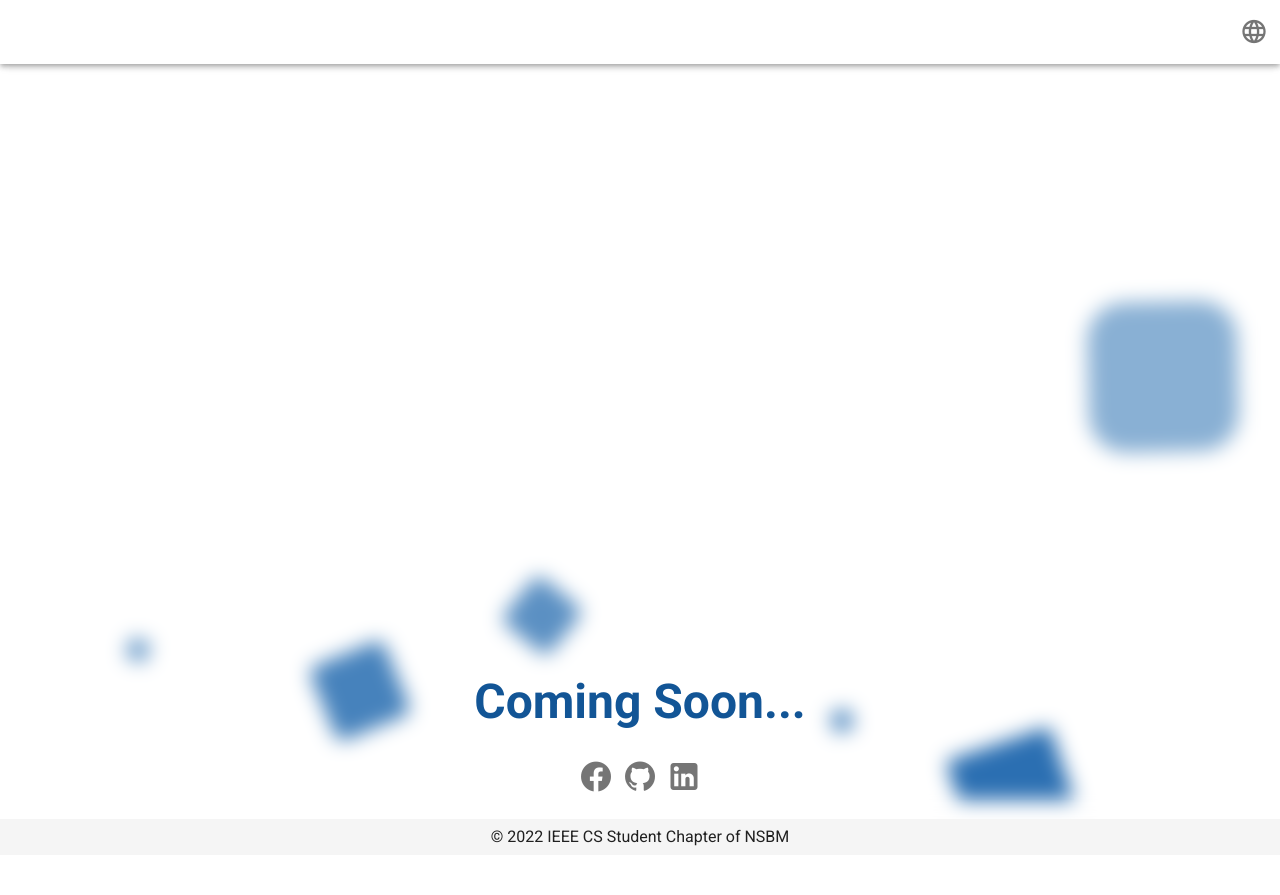
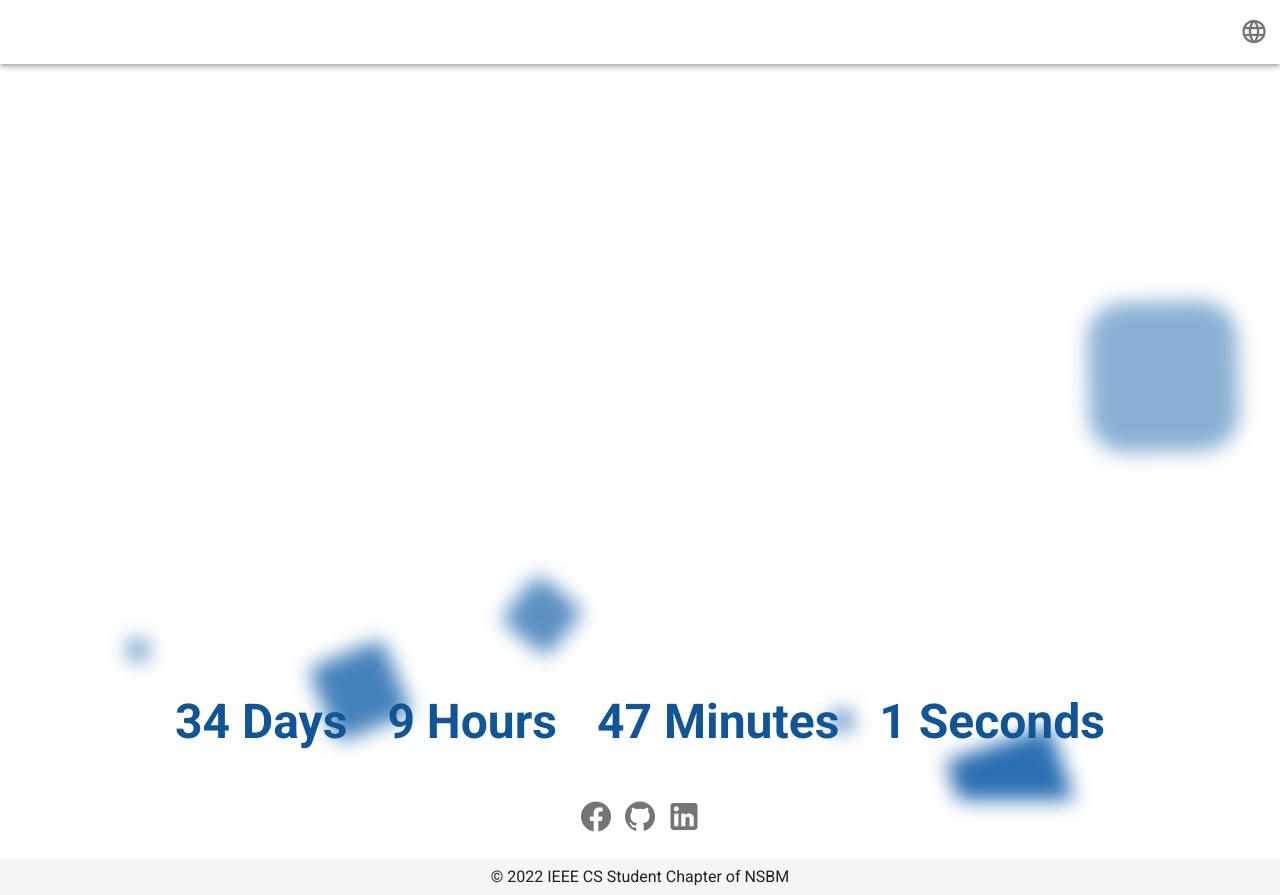
Before and after one commit to Nikila99gimhan/MADFest-Website, a Nuxt app: page / in a window 1280 px wide. Before the commit the page ends 855 px from the top, so only its background shows below. Built offline with nearby package versions, Linux system fonts and the light colour scheme.

Commit message:
Count Down added

```diff
--- /dev/null
+++ b/components/CountDownBanner.vue
@@ -0,0 +1,59 @@
+<template>
+  <div>
+    <div class="countDownCards">{{days}} Days</div>
+    <div class="countDownCards">{{hours}} Hours</div>
+    <div class="countDownCards">{{minutes}} Minutes</div>
+    <div class="countDownCards">{{seconds}} Seconds</div>
+  </div>
+</template>
+
+<script>
+
+export default {
+
+    mounted(){
+      this.countdownTimer(this)
+    },
+    data: () => {
+      return {
+        days: 0,
+        hours: 0,
+        minutes: 0,
+        seconds: 0
+      }
+    },
+    methods : {
+      countdownTimer(context) {
+
+        setInterval(()=> {
+          const difference = +new Date("2022-05-05") - +new Date();
+
+          if (difference > 0) {
+            const parts = {
+              days: Math.floor(difference / (1000 * 60 * 60 * 24)),
+              hours: Math.floor((difference / (1000 * 60 * 60)) % 24),
+              minutes: Math.floor((difference / 1000 / 60) % 60),
+              seconds: Math.floor((difference / 1000) % 60),
+            };
+
+            context.days = parts.days;
+            context.hours = parts.hours;
+            context.minutes = parts.minutes;
+            context.seconds = parts.seconds;
+
+          }
+        },500)
+      }
+    }
+  }
+
+
+
+</script>
+
+<style>
+  .countDownCards{
+    display: inline-block;
+    margin: 20px;
+  }
+</style>
--- a/pages/index.vue
+++ b/pages/index.vue
@@ -9,7 +9,9 @@
     </v-row>
 
     <v-row class="mt-8" no-gutters justify="center">
-      <span style="color: #125596;" class="text-h3 text-center font-weight-bold">Coming Soon...</span>
+      <span style="color: #125596;" class="text-h3 text-center font-weight-bold">
+        <CountDownBanner/>
+      </span>
     </v-row>
 
     <v-row class="mt-8" no-gutters justify="center">
@@ -30,6 +32,15 @@
   </v-container>
 </template>
 
+
+<script>
+  import CountDownBanner from "../components/CountDownBanner";
+
+  export default {
+    components:CountDownBanner
+  }
+</script>
+
 <style>
 
 </style>
```
Also changed, not shown: 1 other file (tests, documents, lock files or other folders).
